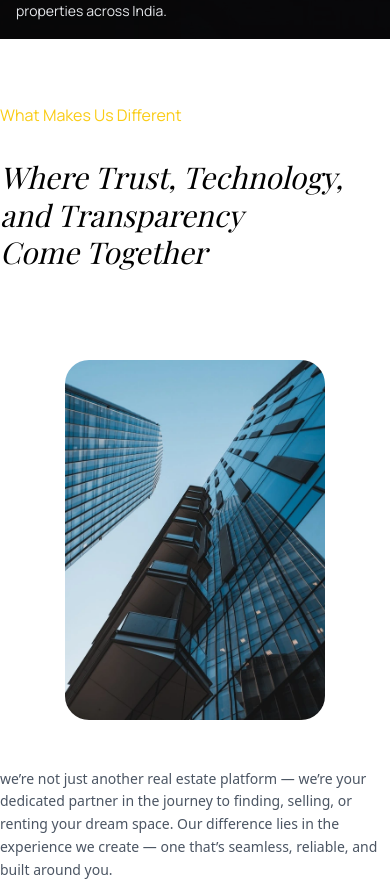
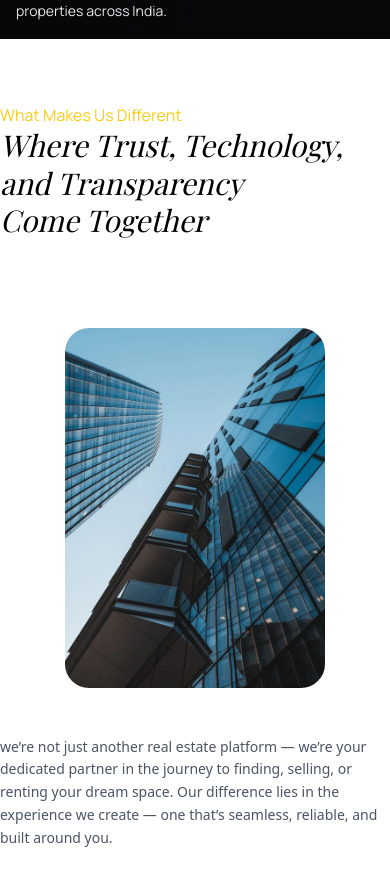
Before and after one commit to priyankatathe/vassa-propertiy-user, a React (Vite) app: page /about in a window 390 px wide. Shown: the part 805-1692 px from the top of the page. Built offline with nearby package versions, Linux system fonts and the light colour scheme; no server answers; a web font is replaced by a local one.

Commit message:
fix changes

```diff
--- a/src/Components/Whatsmakeusdiff.jsx
+++ b/src/Components/Whatsmakeusdiff.jsx
@@ -1,36 +1,29 @@
-import React, { useRef } from "react";
+import React from "react";
 import sampleImg from "/100.webp";
 import { ArrowDown } from "lucide-react";
 
 const WhatMakeUsDiffernt = ({ section1Ref, scrollToBottom }) => {
-  // const section2Ref = useRef(null);
   return (
-    <section ref={section1Ref} className="bg-white text-white py-16 md:px-8 lg:px-20 overflow-hidden">
+    <section
+      ref={section1Ref}
+      className="bg-white text-white py-16 md:px-8 lg:px-20 overflow-hidden"
+    >
       <div className="max-w-10xl mx-auto grid md:grid-cols-3 gap-12 items-center relative">
-        {/* LEFT */}
+
+        {/* LEFT TEXT */}
         <div className="relative md:mb-[500px] mb-10">
           <p className="text-yellow-400 font-manrope text-base md:text-lg">
             What Makes Us Different
           </p>
 
-
           <h1
             className="
-              text-3xl text-black sm:text-4xl md:-mt-14 mt-8 md:text-5xl
-               italic leading-tight font-playfair
-
-              /* mobile: normal flow */
-              static
-
-              /* desktop: overlapping hero text */
-              md:absolute
-              md:top-[120px]
-              md:left-0
-              md:w-[700px]
-              z-30
+              text-3xl text-black sm:text-4xl md:-mt-14 md:text-5xl
+              italic leading-tight font-playfair
+              relative md:absolute md:top-[120px] md:left-0 md:w-[700px] z-30
             "
           >
-            Where Trust, Technology, <br />  and  Transparency <br />  Come Together
+            Where Trust, Technology, <br /> and Transparency <br /> Come Together
           </h1>
         </div>
 
@@ -43,7 +36,7 @@ const WhatMakeUsDiffernt = ({ section1Ref, scrollToBottom }) => {
               w-[260px] h-[360px]
               sm:w-[300px] sm:h-[420px]
               md:w-[380px] md:h-[570px]
-              object-cover rounded-3xl
+              object-cover rounded-3xl transition-all duration-300
             "
           />
         </div>
@@ -56,9 +49,18 @@ const WhatMakeUsDiffernt = ({ section1Ref, scrollToBottom }) => {
             space. Our difference lies in the experience we create — one that’s
             seamless, reliable, and built around you.
           </p>
-          {/* Decorative Circle (hidden on mobile) */}
+
+          {/* Decorative Circle Scroll */}
           <div className="flex flex-col items-start gap-2 mt-10 sm:mt-14">
-            <div onClick={scrollToBottom} className="w-24 h-24 sm:w-32 sm:h-32 border-2 border-black rounded-full flex items-center justify-center hover:scale-110 transition-transform cursor-pointer">
+            <div
+              onClick={scrollToBottom}
+              className="
+                w-24 h-24 sm:w-32 sm:h-32
+                border-2 border-black
+                rounded-full flex items-center justify-center
+                hover:scale-110 transition-transform cursor-pointer
+              "
+            >
               <ArrowDown size={30} className="sm:text-xl md:text-2xl" />
             </div>
           </div>
```
